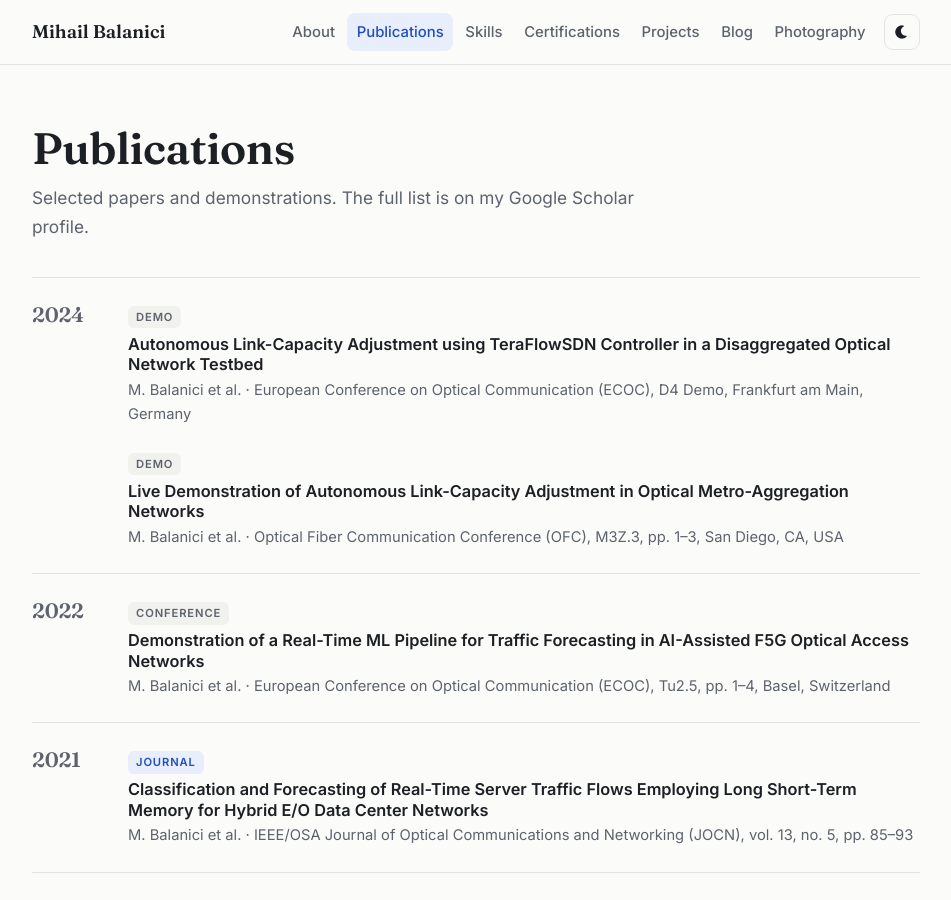
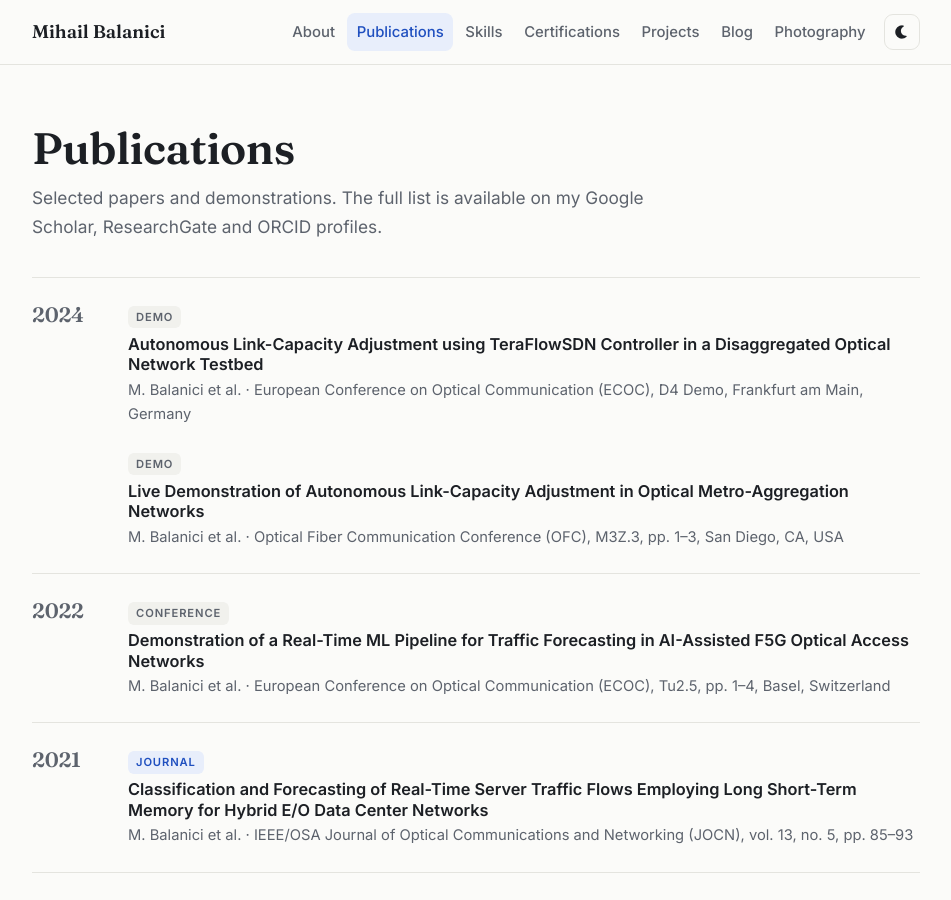
Before and after one commit to mihailbalanici/mihailbalanici.github.io, a Jekyll site: the page built from publications.html, in a window 1280 px wide and 900 px high. Shown: the whole window, without its empty margins (164-1115 px from the left). Built offline with Jekyll 4.4.1, drawn with Linux system fonts in a browser that asks for light colours.

Commit message:
Update publications.html

```diff
--- a/publications.html
+++ b/publications.html
@@ -2,7 +2,7 @@
 layout: page
 title: Publications
 permalink: /publications/
-lead: Selected papers and demonstrations. The full list is on my Google Scholar profile.
+lead: Selected papers and demonstrations. The full list is available on my Google Scholar, ResearchGate and ORCID profiles.
 ---
 {% assign by_year = site.data.publications | group_by: "year" | sort: "name" | reverse %}
 {% for group in by_year %}
```
